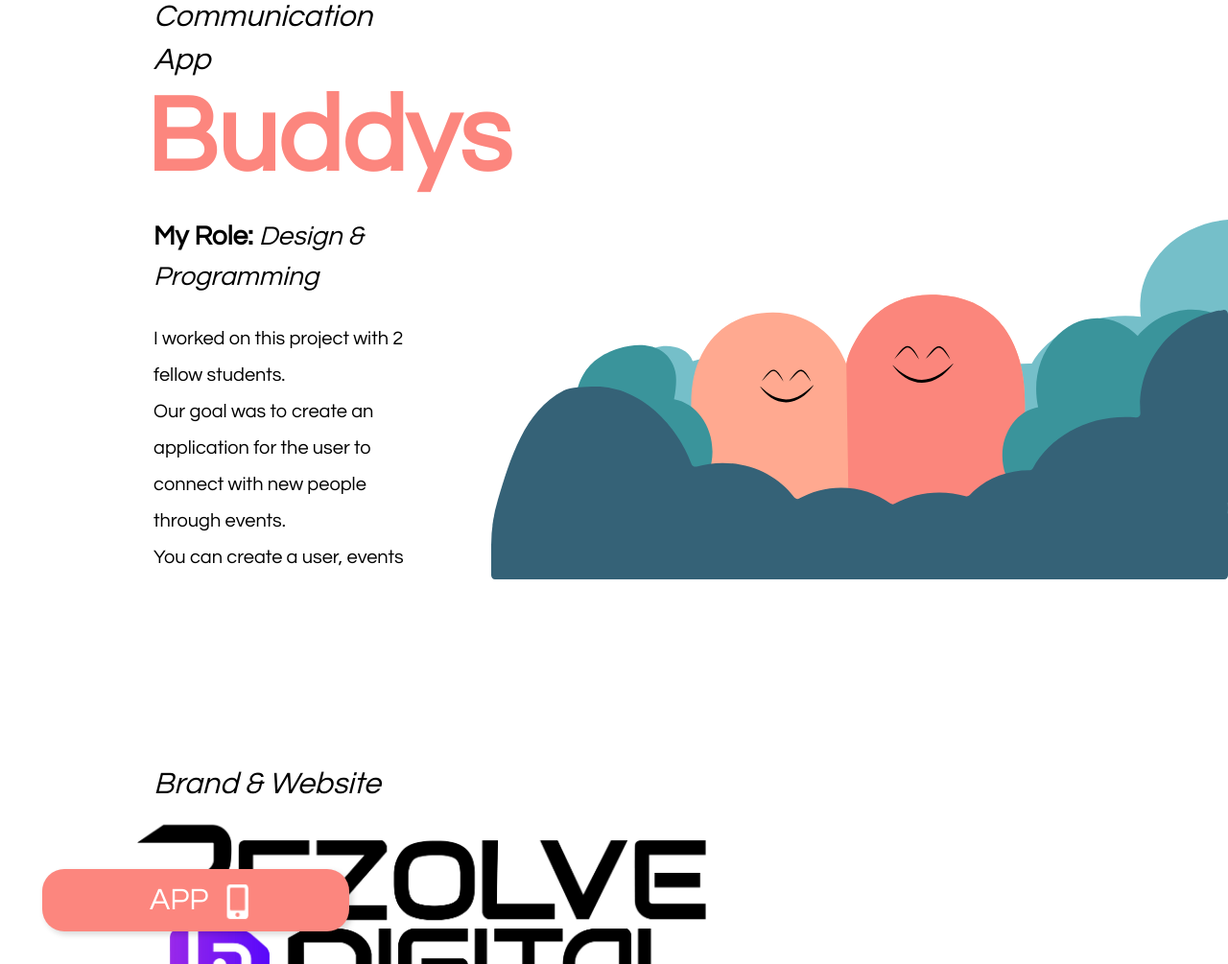
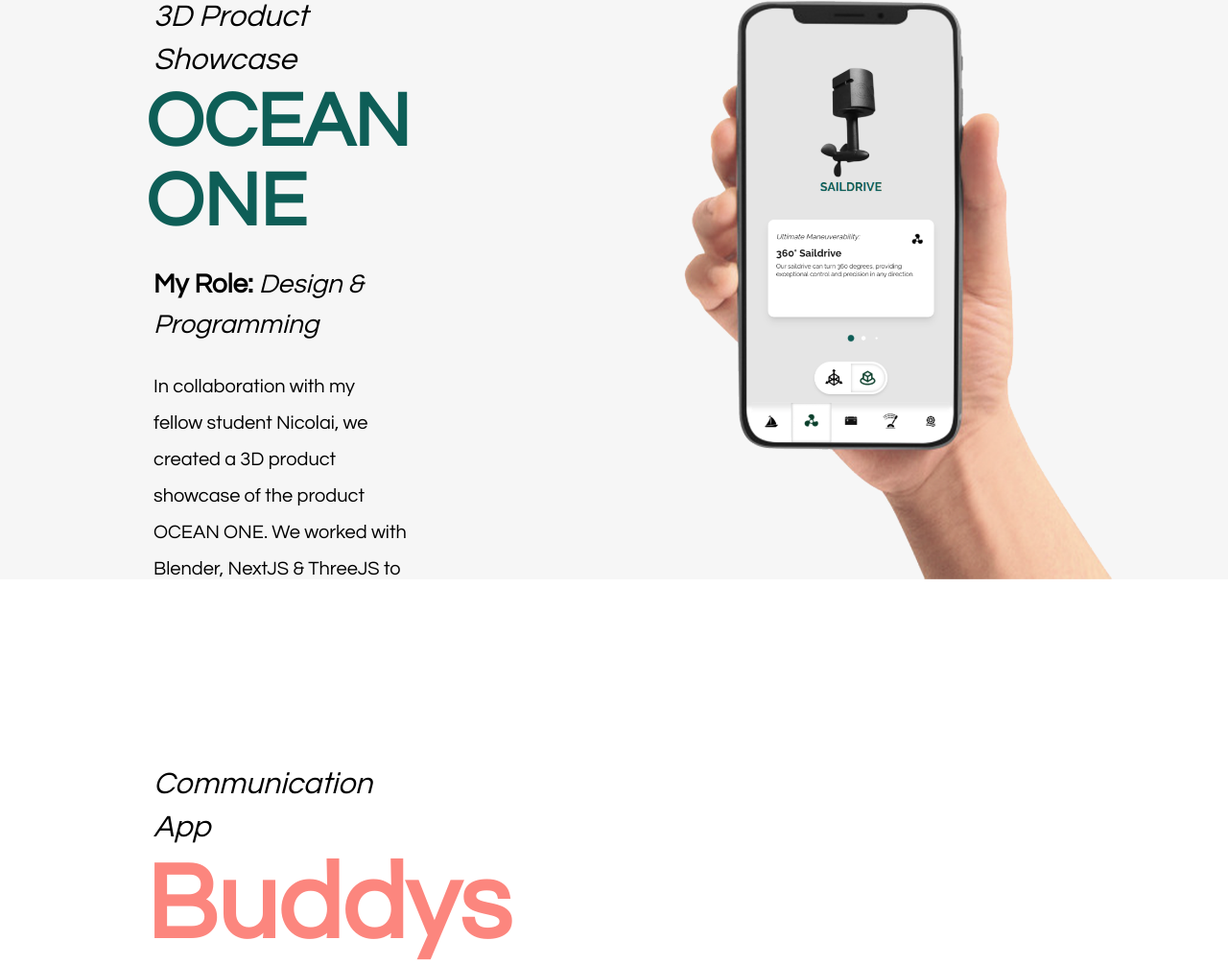
Before and after one commit to OlliKP/ollikp-portfolio-2024, a plain HTML site: page zealand.html in a window 1280 px wide. Shown: the part 196-1201 px from the top of the page at 96% size. Drawn offline with Linux system fonts and the light colour scheme; a web font is replaced by a local one.

Commit message:
Ocean one project added

```diff
--- a/css/style.css
+++ b/css/style.css
@@ -43,6 +43,7 @@ a {
 
 .desktop-nav {
   display: none;
+  z-index: 50;
 }
 
 /* Jeg har tilpasset følgende skript til at passe i min portefølje
@@ -308,7 +309,7 @@ https://codepen.io/bradtraversy/pen/vMGBjQ?editors=1100 */
   top:0.8rem;
   transform: rotate(90deg);
   white-space: nowrap;
-  z-index: +1;
+  z-index: 1;
 }
 
 /* ------------------- 3D Parallax Cards ------------------- */
@@ -479,7 +480,7 @@ https://codepen.io/bradtraversy/pen/vMGBjQ?editors=1100 */
   box-shadow: 3px 3px 6px 0px rgba(0,0,0,0.16);
   cursor:pointer;
   font-weight: 400;
-  z-index: 1;
+  z-index: 0;
 }
 
 .icon-index {
@@ -566,6 +567,33 @@ https://codepen.io/bradtraversy/pen/vMGBjQ?editors=1100 */
   position: absolute;
   bottom: 0;
   width: 100%;
+  height: auto;
+}
+
+/* OCEAN ONE */
+
+.btn-oceanone-web {
+  color: #fff;
+  background-color: #0E5E57;
+  margin-left: -9rem;
+}
+
+.section-oceanone {
+  background-color: #f6f6f6;
+}
+
+.h1-oceanone{
+  color: #0E5E57;
+  font-size: 51px;
+  padding-left: 1.5rem;
+}
+
+.oceanone-visual {
+  position: absolute;
+  bottom: 0;
+  left: 50%;
+  transform: translateX(-50%);
+  width: 80%;
   height: auto;
 }
 
@@ -1660,6 +1688,18 @@ footer {
     white-space: nowrap;
   }
 
+  /* ------------------- OCEAN ONE ------------------- */
+
+  .h1-oceanone{
+    font-size: 5rem;
+    padding-left: 9.5rem;
+  }
+
+  .btn-oceanone-web {
+    color: #fff;
+    margin-left: -20rem;
+  }
+
   /* ------------------- Buddys ------------------- */
 
   .h1-buddys{
@@ -1703,6 +1743,14 @@ footer {
   img.buddys-visual {
     width:60%;
     height: auto;
+  }
+
+  img.oceanone-visual {
+    width:55%;
+    height: auto;
+    right: 0;
+        left: auto;
+        transform: none;
   }
 
   .btn-fjordkroen-web {
--- a/zealand.html
+++ b/zealand.html
@@ -43,6 +43,26 @@
             </div>
         </div>
     </nav>
+
+    <section class="container-snap section-nemskat-text section-oceanone">
+        <div class="left">
+            <h2 class="h2-zealand">3D Product Showcase</h2>
+            <h1 class="h1-oceanone">OCEAN ONE</span></h1>
+            <p class="p-role"><strong>My Role:</strong><i> Design & Programming</i><br></p>
+            <p class="p-zealand p-nemskat">
+                In collaboration with my fellow student Nicolai, we created a 3D product showcase of the product OCEAN ONE. We worked with Blender, NextJS & ThreeJS to create our vision. <br>
+                The goal was to create a visually appealing and interactive experience for the user.
+            </p>
+            <div class="grid-container">
+                <div class="grid-box">
+                    <a class="btn btn-oceanone-web" href="https://oceanone.vercel.app/" target="_blank">WEBSITE
+                        <img class="icon-index" src="img/btn-icons/white-web.png" alt="Website Icon">
+                    </a>
+                </div>
+            </div>
+        </div>
+        <img class="fjordkroen-visual oceanone-visual" src="img/oceanone-visual.png" alt="Buddys photoshop showcase">
+    </section>
 
     <section class="container-snap section-nemskat-text section-buddys">
         <div class="left">
```
Also changed, not shown: img/oceanone-visual.png (added).
